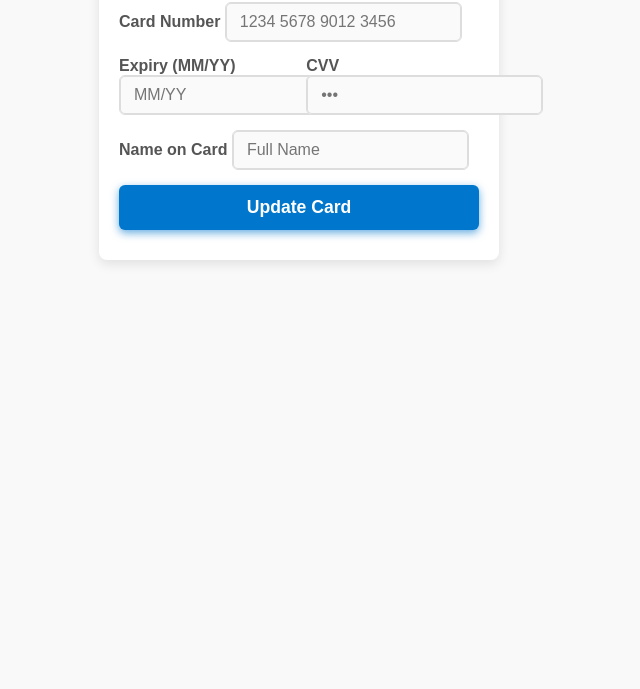
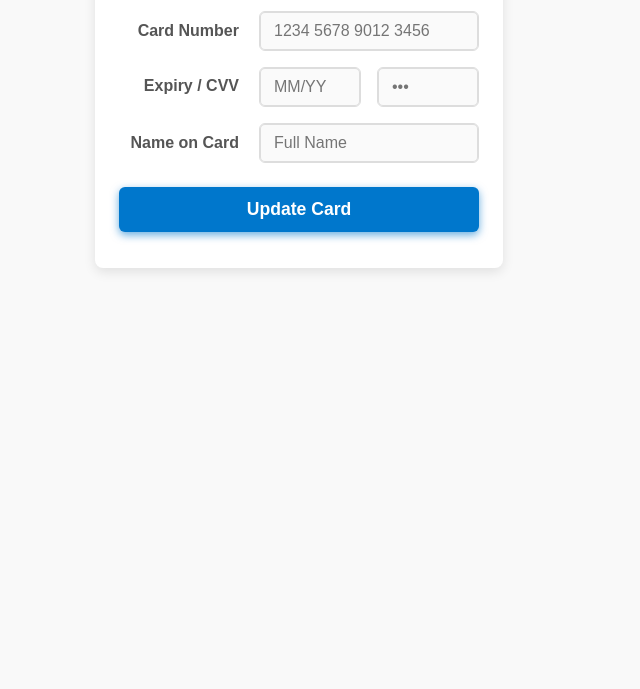
Before and after one commit to vlojek/card, a plain HTML site: page index.html in a window 1280 px wide. Shown: the part 111-800 px from the top of the page, without its empty margins (341-981 px from the left). Drawn offline with Linux system fonts and the light colour scheme.

Commit message:
Update index.html

```diff
--- a/index.html
+++ b/index.html
@@ -17,24 +17,25 @@
     margin: 0 auto;
     background: white;
     border-radius: 8px;
-    padding: 25px 20px 30px 20px;
+    padding: 30px 24px 36px 24px;
     box-shadow: 0 4px 12px rgba(0,0,0,0.1);
   }
   h2 {
     text-align: center;
-    margin-bottom: 20px;
+    margin-bottom: 24px;
     font-weight: 600;
     color: #333;
   }
   form {
-    display: flex;
-    flex-direction: column;
-    gap: 15px;
+    display: grid;
+    grid-template-columns: 120px 1fr;
+    gap: 16px 20px;
+    align-items: center;
   }
   label {
     font-weight: 600;
     color: #555;
-    margin-bottom: 5px;
+    text-align: right;
     user-select: none;
   }
   input[type="text"], input[type="tel"], input[type="password"] {
@@ -46,6 +47,8 @@
     color: #222;
     box-shadow: inset 0 0 0 1px #ddd;
     transition: border-color 0.25s ease, box-shadow 0.25s ease;
+    width: 100%;
+    box-sizing: border-box;
   }
   input[type="text"]:focus, input[type="tel"]:focus, input[type="password"]:focus {
     outline: none;
@@ -53,14 +56,27 @@
     box-shadow: 0 0 6px #99d4ff;
     background-color: #eff9ff;
   }
-  .half-width {
-    width: 48%;
+  /* Expiry and CVV side by side, both on right column */
+  .expiry-cvv {
+    display: flex;
+    gap: 16px;
   }
-  .row {
-    display: flex;
-    justify-content: space-between;
+  .expiry-cvv input {
+    flex: 1 1 50%;
   }
+  /* The row for Expiry and CVV label spans both columns so labels keep alignment */
+  .expiry-cvv-label {
+    grid-column: 1 / 2;
+    text-align: right;
+    font-weight: 600;
+    color: #555;
+    align-self: start;
+    padding-top: 10px;
+    user-select: none;
+  }
+  /* Button spans entire width and placed in last row */
   button {
+    grid-column: 1 / 3;
     padding: 12px 0;
     font-size: 1.1em;
     font-weight: 600;
@@ -72,6 +88,7 @@
     box-shadow: 0 3px 8px rgba(0,119,204,0.6);
     transition: background-color 0.25s ease, box-shadow 0.25s ease;
     user-select: none;
+    margin-top: 8px;
   }
   button:hover {
     background-color: #005fa3;
@@ -137,24 +154,18 @@
 <div id="cardFormContainer">
   <h2>Update Credit Card Info</h2>
   <form id="cardForm" novalidate>
-    <div>
     <label for="cardNumber">Card Number</label>
     <input type="tel" id="cardNumber" name="cardNumber" placeholder="1234 5678 9012 3456" maxlength="19" autocomplete="cc-number" inputmode="numeric" required />
-    </div>
-    <div class="row">
-      <div class="half-width">
-        <label for="expiryDate">Expiry (MM/YY)</label>
+
+    <div class="expiry-cvv-label">Expiry / CVV</div>
+    <div class="expiry-cvv">
       <input type="text" id="expiryDate" name="expiryDate" placeholder="MM/YY" maxlength="5" autocomplete="cc-exp" pattern="^(0[1-9]|1[0-2])\/?([0-9]{2})$" required />
-      </div>
-      <div class="half-width">
-        <label for="cvv">CVV</label>
       <input type="password" id="cvv" name="cvv" placeholder="•••" maxlength="4" autocomplete="cc-csc" inputmode="numeric" required />
     </div>
-    </div>
-    <div>
+
     <label for="cardName">Name on Card</label>
     <input type="text" id="cardName" name="cardName" placeholder="Full Name" autocomplete="cc-name" required />
-    </div>
+
     <button type="submit" id="submitBtn">Update Card</button>
   </form>
 </div>
@@ -192,7 +203,6 @@
     form.addEventListener('submit', (e) => {
       e.preventDefault();
 
-    // Simple validation
       const cardNumber = cardNumberInput.value.replace(/\s/g, '');
       const expiry = form.expiryDate.value;
       const cvv = form.cvv.value;
@@ -221,7 +231,6 @@
         return;
       }
 
-    // Show confirmation popup
       confirmationMessage.textContent = `Your card ending in ${cardNumber.slice(-4)} has been updated successfully.`;
       confirmationPopup.classList.add('show');
       submitBtn.disabled = true;
```
Lines whose indentation alone changed are shown as unchanged.
